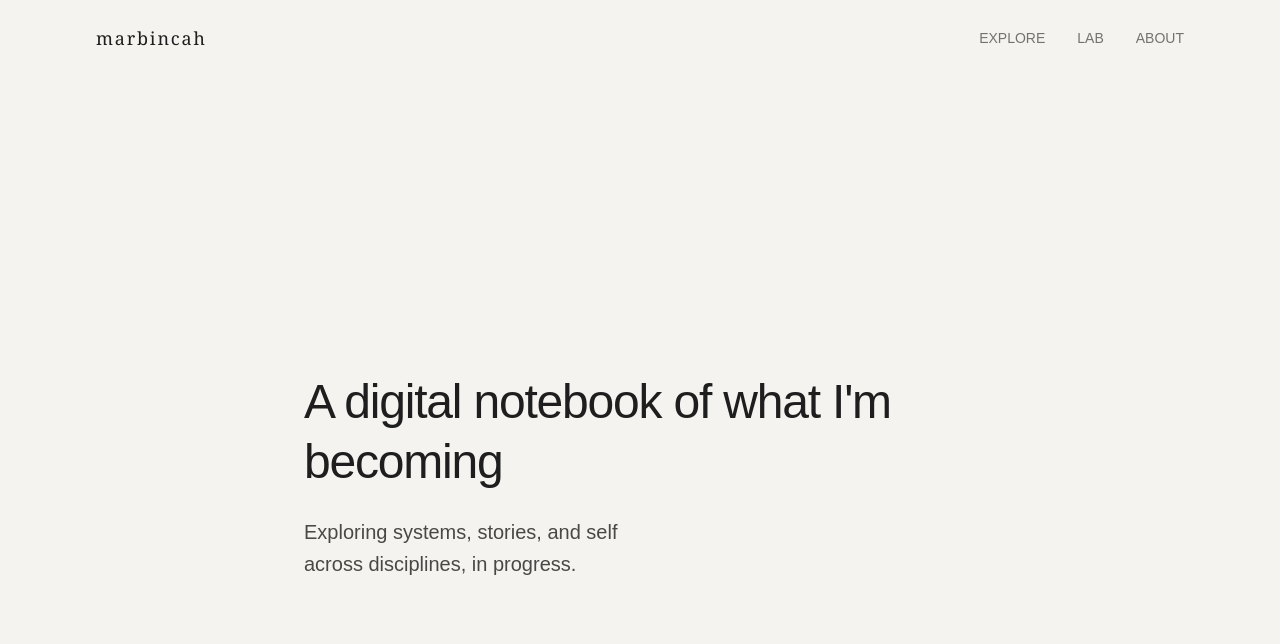
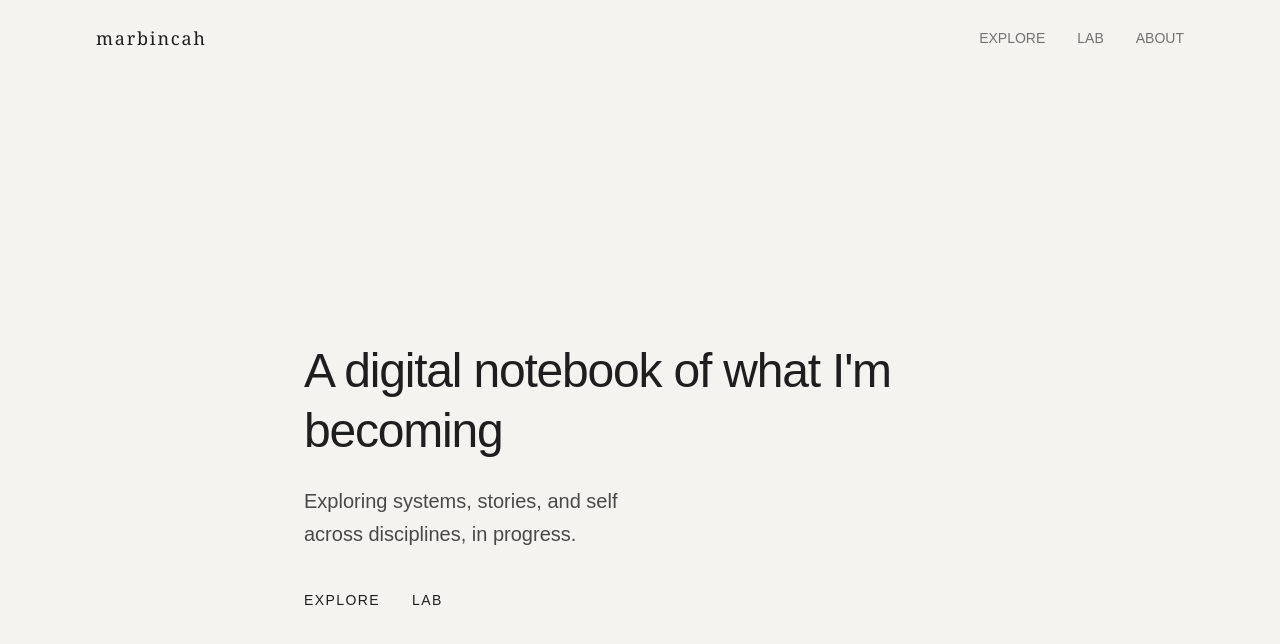
Before and after one commit to marbincah/marbincah, a Next.js app: page / in a window 1280 px wide. Shown: the top 644 px of the page. Built offline with nearby package versions, Linux system fonts and the light colour scheme.

Commit message:
Add CTA on main page

```diff
--- a/app/page.tsx
+++ b/app/page.tsx
@@ -10,6 +10,14 @@ export default function Home() {
           <br className="hidden sm:block" />
           across disciplines, in progress.
         </p>
+        <div className="mt-10 flex gap-8 text-sm uppercase tracking-widest">
+          <a href="/explore" className="border-b border-transparent hover:border-current transition-all">
+            Explore
+          </a>
+          <a href="/lab" className="border-b border-transparent hover:border-current transition-all">
+            Lab
+          </a>
+        </div>
       </section>
     </main>
   )
```
